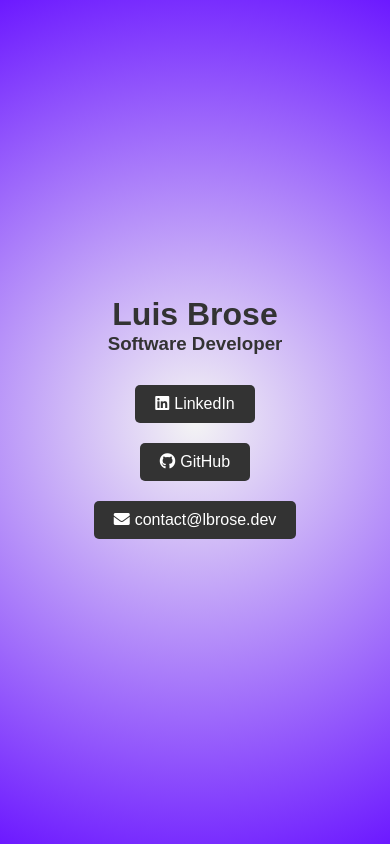
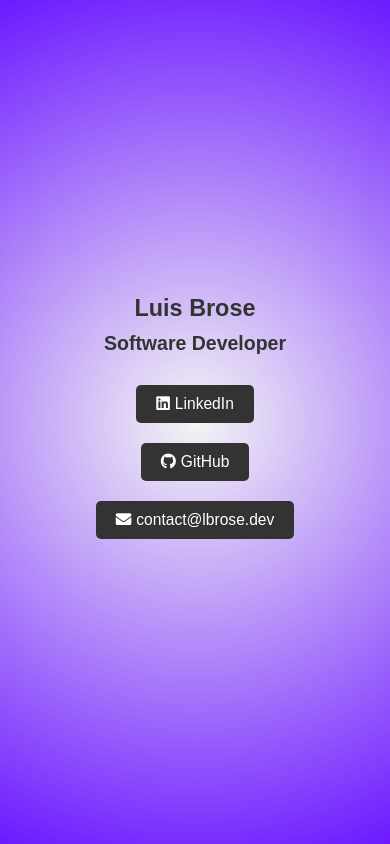
Before and after one commit to LuisBrose/LuisBrose.github.io, a plain HTML site: page index.html in a window 390 px wide. Drawn offline with Linux system fonts and the light colour scheme.

Commit message:
[ADD] Css file for styles and media querries for different screen sizes

```diff
--- a/index.html
+++ b/index.html
@@ -5,59 +5,16 @@
     <link rel="icon" href="favicon.png" type="favicon">
     <title>Luis Brose - Software Developer</title>
     <link rel="stylesheet" href="https://cdnjs.cloudflare.com/ajax/libs/font-awesome/5.15.3/css/all.min.css">
-    <style>
-        * {
-            margin: 0;
-            padding: 0;
-            box-sizing: border-box;
-        }
-
-        body {
-            display: flex;
-            flex-direction: column;
-            align-items: center;
-            justify-content: center;
-            height: 100vh;
-            font-family: Arial, sans-serif;
-            background: radial-gradient(circle at center, #f4f4f4, #6c19ff);
-        }
-
-        h1 {
-            color: #333;
-        }
-
-        h3 {
-            color: #333;
-            margin-bottom: 20px;
-        }
-
-        a {
-            display: inline-block;
-            margin: 10px;
-            padding: 10px 20px;
-            text-decoration: none;
-            color: #fff;
-            background-color: #333;
-            border-radius: 5px;
-            transition: background-color 0.3s ease;
-        }
-
-        a:hover {
-            background-color: #6c19ff;
-        }
-
-        i {
-            margin-right: 5px;
-        }
-    </style>
+    <link rel="stylesheet" href="styles.css">
 </head>
 
 <body>
-    <h1>Luis Brose</h1>
-    <h3>Software Developer</h3>
-    <a href="https://www.linkedin.com/in/luisbrose/" target="_blank"><i class="fab fa-linkedin"></i>LinkedIn</a>
-    <a href="https://github.com/LuisBrose" target="_blank"><i class="fab fa-github"></i>GitHub</a>
-    <a href="mailto:contact@lbrose.dev"><i class="fas fa-envelope"></i>contact@lbrose.dev</a>
+    <h1 class="item">Luis Brose</h1>
+    <h3 class="item">Software Developer</h3>
+    <a class="item" href="https://www.linkedin.com/in/luisbrose/" target="_blank"><i
+            class="fab fa-linkedin"></i>LinkedIn</a>
+    <a class="item" href="https://github.com/LuisBrose" target="_blank"><i class="fab fa-github"></i>GitHub</a>
+    <a class="item" href="mailto:contact@lbrose.dev"><i class="fas fa-envelope"></i>contact@lbrose.dev</a>
 </body>
 
 </html>
--- /dev/null
+++ b/styles.css
@@ -0,0 +1,107 @@
+* {
+    margin: 0;
+    padding: 0;
+    box-sizing: border-box;
+}
+
+body {
+    display: flex;
+    flex-direction: column;
+    align-items: center;
+    justify-content: center;
+    height: 100vh;
+    font-family: Arial, sans-serif;
+    background: radial-gradient(circle at center, #f4f4f4, #6c19ff);
+}
+
+h1 {
+    font-size: 2.5vw;
+    color: #333;
+    margin-bottom: 10px;
+}
+
+h3 {
+    font-size: 1.5vw;
+    color: #333;
+    margin-bottom: 20px;
+}
+
+a {
+    font-size: 1.25vw;
+    display: inline-block;
+    margin: 10px;
+    padding: 10px 20px;
+    text-decoration: none;
+    color: #fff;
+    background-color: #333;
+    border-radius: 5px;
+    transition: background-color 0.3s ease;
+}
+
+a:hover {
+    background-color: #6c19ff;
+}
+
+i {
+    margin-right: 5px;
+}
+
+/* Desktops */
+@media only screen and (max-width: 1200px) {
+    h1 {
+        font-size: 3.5vw;
+    }
+
+    h3 {
+        font-size: 2.5vw;
+    }
+
+    a {
+        font-size: 1.75vw;
+    }
+}
+
+/* Laptops */
+@media only screen and (max-width: 1024px) {
+    h1 {
+        font-size: 4.5vw;
+    }
+
+    h3 {
+        font-size: 3.25vw;
+    }
+
+    a {
+        font-size: 2.25vw;
+    }
+}
+
+/* Tablets */
+@media only screen and (max-width: 768px) {
+    h1 {
+        font-size: 5vw;
+    }
+
+    h3 {
+        font-size: 4vw;
+    }
+
+    a {
+        font-size: 3vw;
+    }
+}
+
+/* Phones */
+@media only screen and (max-width: 480px) {
+    h1 {
+        font-size: 6vw;
+    }
+
+    h3 {
+        font-size: 5vw;
+    }
+
+    a {
+        font-size: 4vw;
+    }
+}
```
